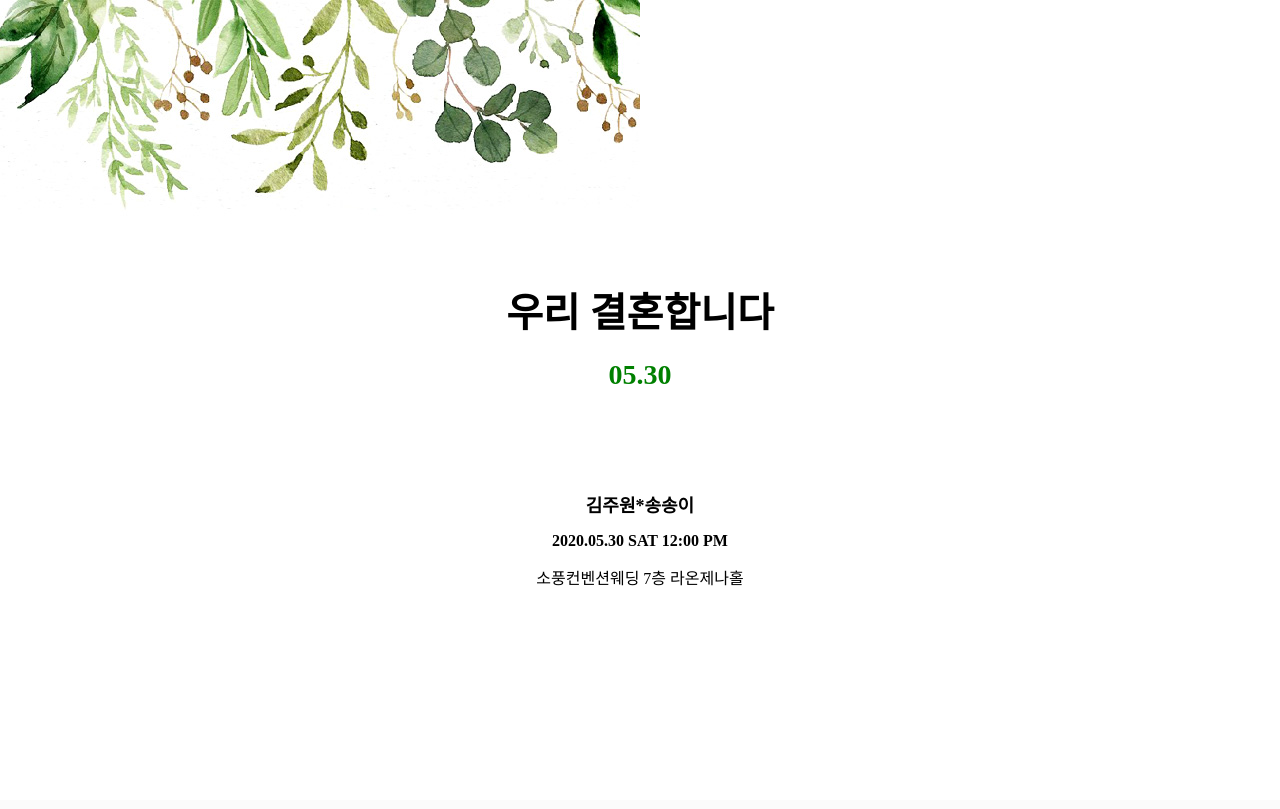
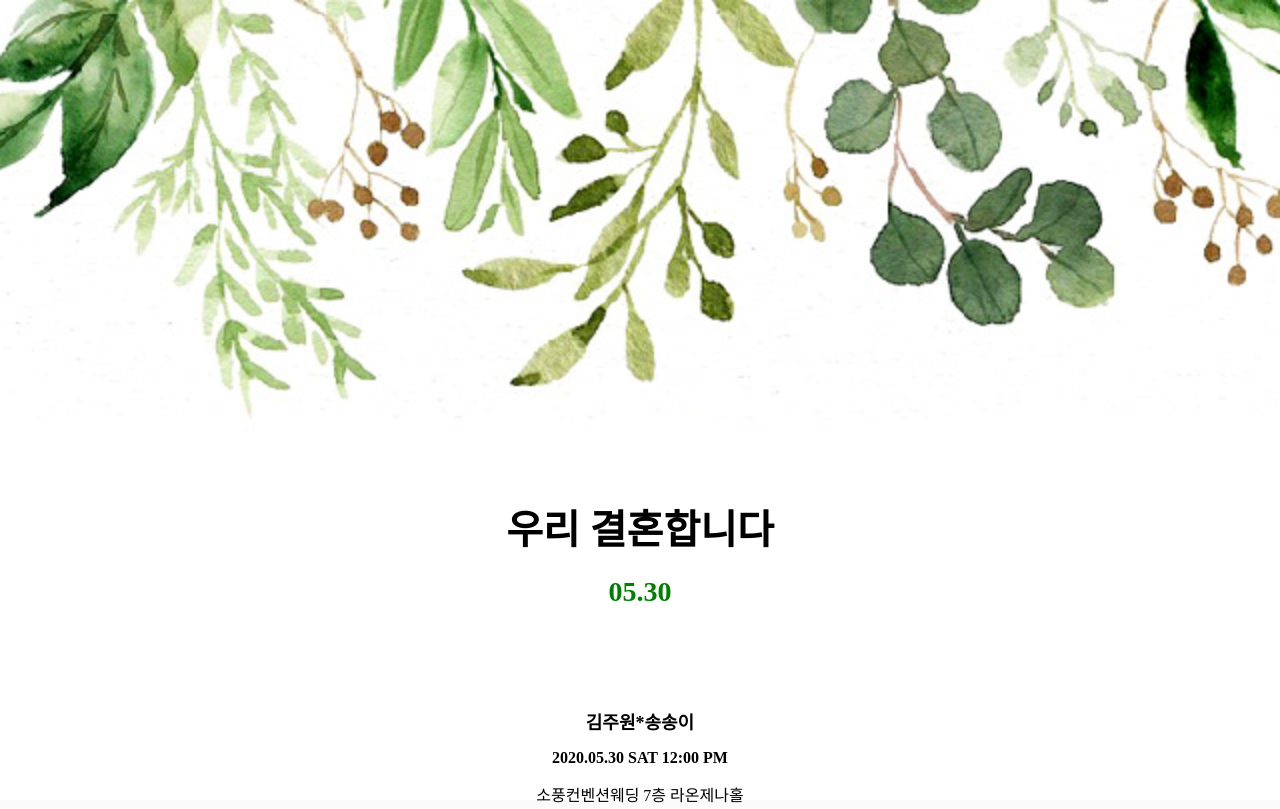
Before and after one commit to maluyoung/vom_fe11, a plain HTML site: page index.html in a window 1280 px wide. Shown: the top 809 px of the page. Drawn offline with Linux system fonts and the light colour scheme.

Commit message:
Add files via upload

```diff
--- a/index.html
+++ b/index.html
@@ -11,7 +11,7 @@
 
 <body>
     <div style="width: 100%; height: 100vh;">
-      <img src="img/main_top_bg.jpg">
+      <img src="img/main_top_bg.jpg" width="100%">
       <h1 style="text-align: center; font-size: 40px; margin-top: 60px; font-family: serif; "
       title="카드의 제목">우리 결혼합니다</h1>
       <h2 style="text-align: center; font-size: 28px; color: green;
```
